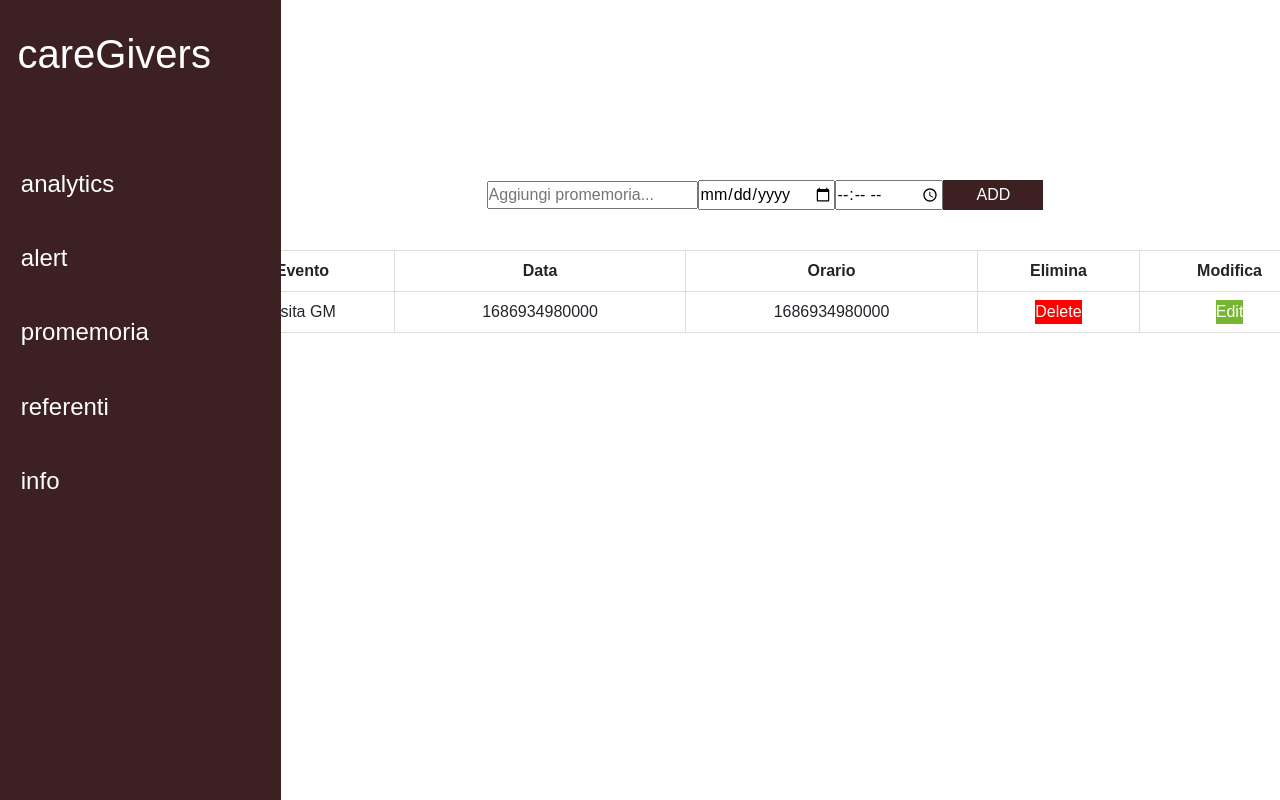
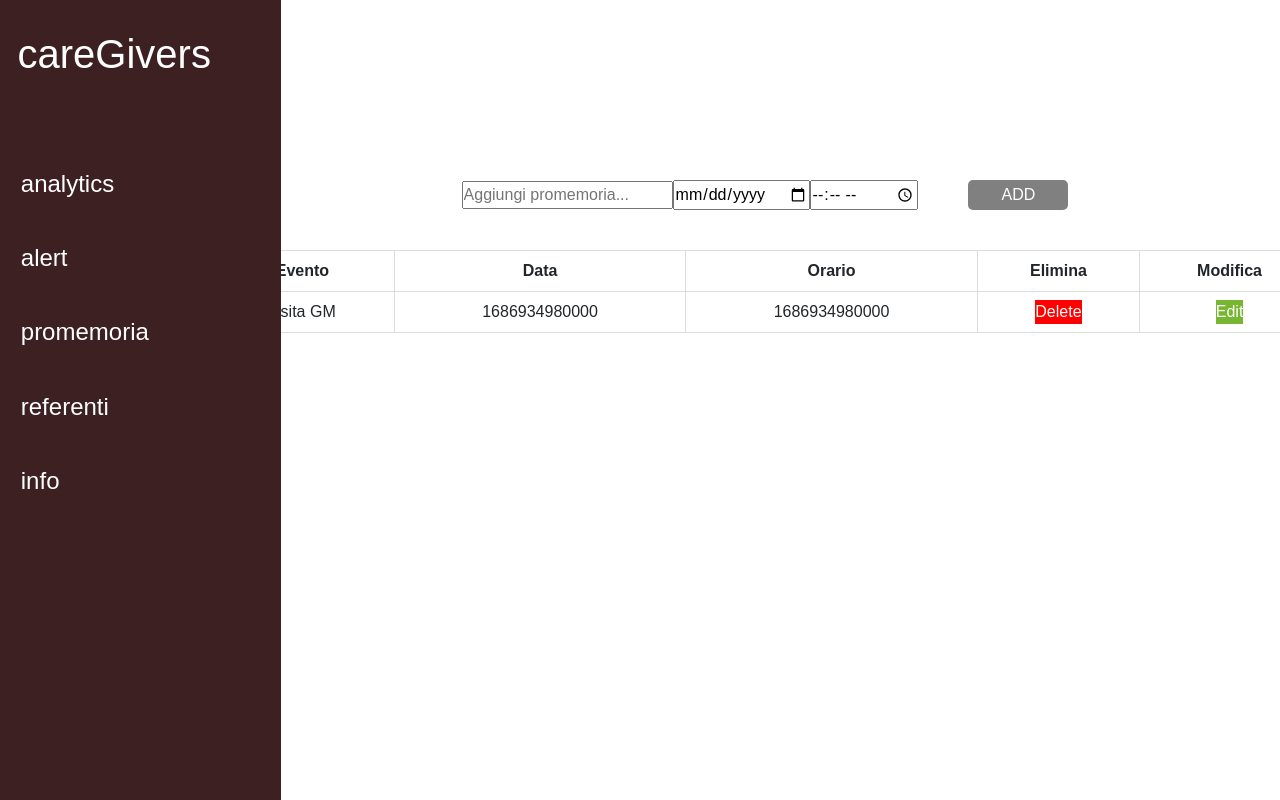
Before and after one commit to alessandroCassani/CareGivers, a Vue app in the folder vue_auth/: page /memos in a window 1280 px wide. Shown: the top 800 px of the page. Built offline with nearby package versions, Linux system fonts and the light colour scheme.

Commit message:
modifica distanza UI add btn

```diff
--- a/vue_auth/src/components/memos.vue
+++ b/vue_auth/src/components/memos.vue
@@ -4,7 +4,7 @@
       <div class="container">
         <!-- INSERIRE HEADING -->
         <!-- input -->
-        <div>
+        <div class="insert">
           <input type="text" v-model="task" placeholder="Aggiungi promemoria..." />
           <input type="date" v-model="reminderDate" />
           <input type="time" v-model="reminderTime" />
@@ -125,6 +125,7 @@
       margin-top: -220px;
     }
 
+
     .container {
       width: 1300px;
       margin-left: 250px;
@@ -163,9 +164,13 @@
       width: 100px;
       height: 30px;
       padding: 2px;
-      background-color: #3d2022;
+      background-color: grey;
       color: white;
+      margin-left: 50px;
       margin-bottom: 20px;
+      border-radius: 5px;
+      transition: o.25s;
+      cursor: pointer;
     }
 
     .del-btn {
```
